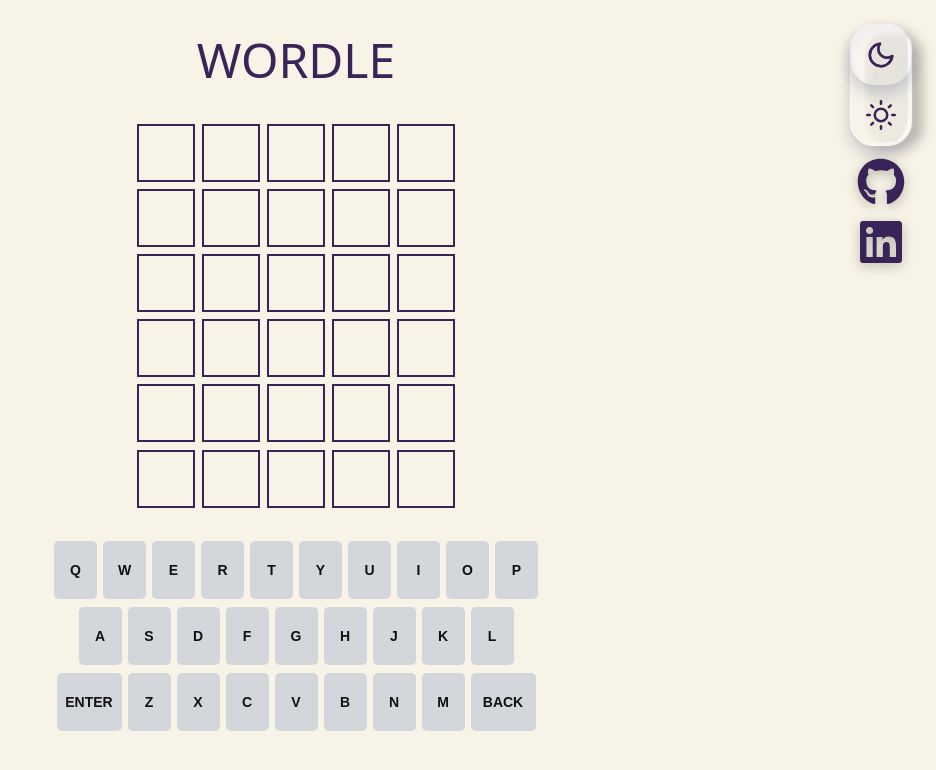
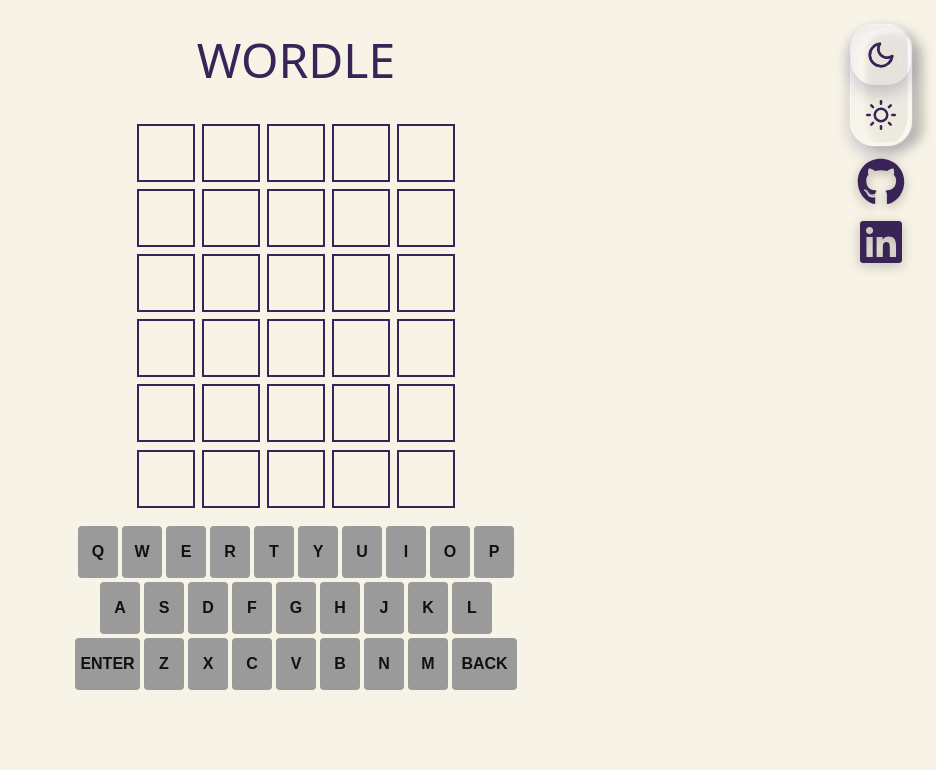
Before and after one commit to vikihh/vikihh.github.io, a React (Vite) app: page /#/wordle in a window 1280 px wide. Shown: the top 770 px of the page, without its empty margins (344-1280 px from the left). Built offline with nearby package versions, Linux system fonts and the light colour scheme.

Commit message:
adding coloring oof the keyboard

```diff
--- a/src/game/Keyboard.jsx
+++ b/src/game/Keyboard.jsx
@@ -1,6 +1,6 @@
 import keyboardRows from './keyboard.js';
 import './WordleStyles.css';
-function Keyboard({onKey}) {
+function Keyboard({onKey, keyResults}) {
   return (
     <div className='keyboard'>
       {keyboardRows.map((row, rowIndex) => (
@@ -8,8 +8,10 @@
           {
             row.map(key =>
               <button
-                onClick={() => {onKey(key); console.log("here");}}
-                className={key === 'ENTER' || key === 'BACKSPACE' ? 'special' : ''}>
+              key={key}
+              className={(key==='BACKSPACE' || key==='ENTER') ? 'special' : (keyResults[key] || '')}
+              onClick={() => onKey(key)}
+              >
                 {key === 'BACKSPACE' ? 'BACK' : key}
               </button>
             )
--- a/src/game/Wordle.jsx
+++ b/src/game/Wordle.jsx
@@ -9,6 +9,7 @@
   const [currentInput, setInput] = useState("");
   const [result, setResult] = useState(['E', 'E', 'E', 'E', 'E']);
   const [tries, setTries] = useState(0);
+  const [keyResults, setKeyResults] = useState({});
   let numrows = 6;
   const [rows, setRows] = useState(
     Array(numrows).fill(null).map(() => ({
@@ -52,6 +53,24 @@
     }
     return result;
   }
+  function updateKeyboard(word, result) {
+    setKeyResults(prev => {
+      const updated = { ...prev };
+      word.toUpperCase().split('').forEach((letter, index) => {
+        const newResult = result[index];
+        if (newResult === 'G') {
+          updated[letter] = 'green';
+        }
+        else if (newResult === 'Y' && updated[letter] !== 'green') {
+          updated[letter] = 'yellow';
+        }
+        else if (newResult === 'X' && !updated[letter]) {
+          updated[letter] = 'gray';
+        }
+      });
+      return updated;
+    });
+}
   function addResult(word, result, tries) {
   word = word.padEnd(5, ' ');
   const newRows = rows.map((row, index) =>
@@ -87,6 +106,7 @@
         let result = checkWordle(currentInput, tries);
         setResult(result);
         addResult(currentInput, result, tries);
+        updateKeyboard(currentInput, result);
         setTries(tries + 1);
         setInput("");
       } else {
@@ -129,7 +149,7 @@
           />
         ))}
       </div>
-      <Keyboard onKey = {handleKey}/>
+      <Keyboard onKey = {handleKey} keyResults={keyResults}/>
       <p>{gameOver() ? content : ""}</p>
     </>
   );
--- a/src/game/WordleStyles.css
+++ b/src/game/WordleStyles.css
@@ -94,28 +94,28 @@
   display: flex;
   flex-direction: column;
   align-items: center;
-  gap: 8px;
-  margin-top: 30px;
+  gap: 4px;
+  margin-top: 15px;
   width: 100%;
 }
 
 .keyboard-row {
   display: flex;
   justify-content: center;
-  gap: 6px;
+  gap: 4px;
 }
 
 .keyboard button {
-  width: 43px;
-  height: 58px;
+  width: 40px;
+  height: 52px;
 
   border: none;
-  border-radius: 5px;
+  border-radius: 4px;
 
-  background-color: #d3d6da;
+  background-color: #9a9a9a;
   color: #111;
 
-  font-size: 14px;
+  font-size: 16px;
   font-weight: 700;
 
   cursor: pointer;
@@ -141,3 +141,21 @@
 .keyboard button.special {
   width: 65px;
 }
+
+.keyboard button.green {
+  background-color: #1b8539;
+  color: #fffafa;
+  border: 2px solid #1b8539;
+}
+
+.keyboard button.yellow {
+  background-color: #997e11;
+  color: #fffafa;
+  border: 2px solid #997e11;
+}
+
+.keyboard button.gray {
+  background-color: #3b3b3b;
+  color: #fffafa;
+  border: 2px solid #3b3b3b;
+}
```
